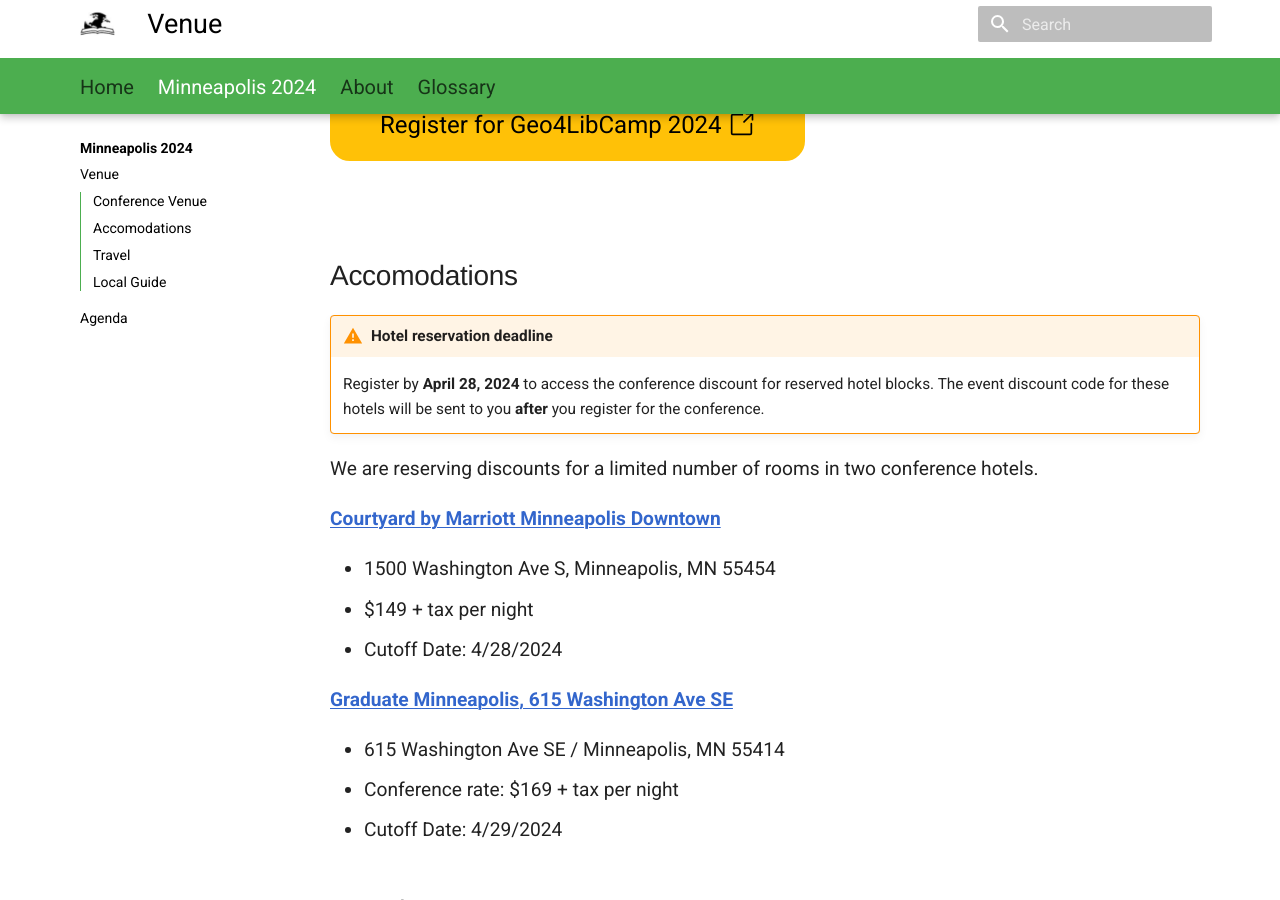
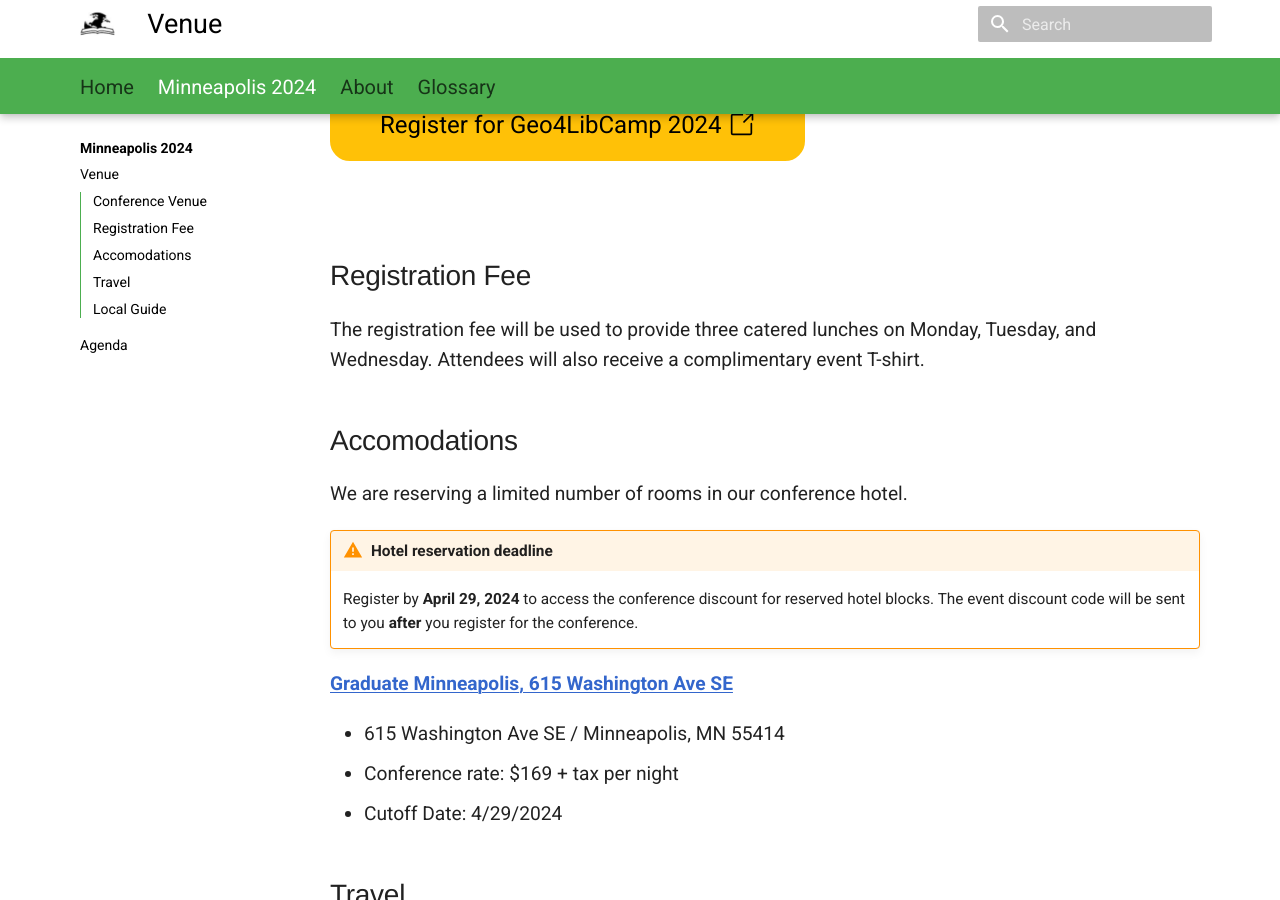
Before and after one commit to geo4lib/geo4libcamp-website, an MkDocs documentation site: the page built from docs/2024/index.md, in a window 1280 px wide and 900 px high, scrolled down 762 px. Built offline with MkDocs 1.6.1 and Material for MkDocs 9.7.7, drawn with Linux system fonts in a browser that asks for light colours.

Commit message:
Update index.md

```diff
--- a/docs/2024/index.md
+++ b/docs/2024/index.md
@@ -22,19 +22,17 @@
 
 <br clear="left"/>
 
+## Registration Fee
+
+The registration fee will be used to provide three catered lunches on Monday, Tuesday, and Wednesday. Attendees will also receive a complimentary event T-shirt.
+
 ## Accomodations
+
+We are reserving a limited number of rooms in our conference hotel.
 
 !!! warning "Hotel reservation deadline"
 
-	Register by **April 28, 2024** to access the conference discount for reserved hotel blocks. The event discount code for these hotels will be sent to you **after** you register for the conference.
-
-We are reserving discounts for a limited number of rooms in two conference hotels.
-
-**[Courtyard by Marriott Minneapolis Downtown](https://www.marriott.com/en-us/hotels/mspdc-courtyard-minneapolis-downtown/rooms/)**
-
-* 1500 Washington Ave S, Minneapolis, MN 55454
-* $149 + tax per night
-* Cutoff Date: 4/28/2024
+	Register by **April 29, 2024** to access the conference discount for reserved hotel blocks. The event discount code will be sent to you **after** you register for the conference.
 
 **[Graduate Minneapolis, 615 Washington Ave SE](https://graduatehotels.com/minneapolis/)**
 
```
